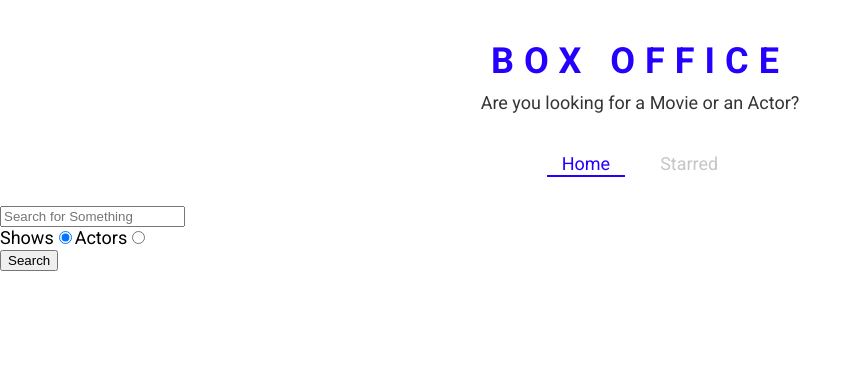
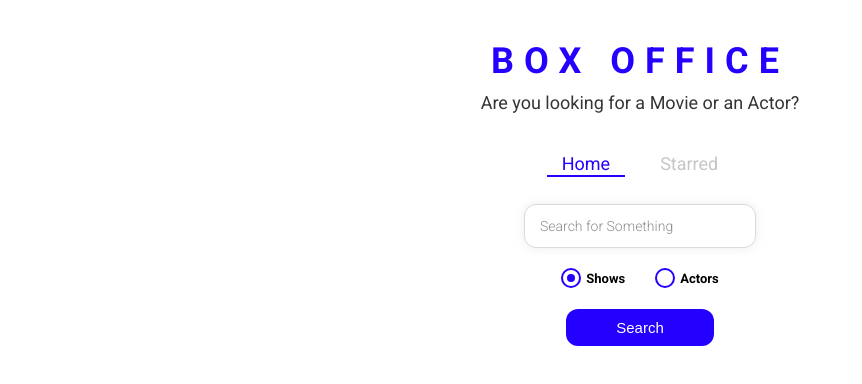
Before and after one commit to shrimayank12/Box-Office, a React (Create React App) app: page / in a window 1280 px wide. Shown: the top 384 px of the page, without its empty margins (0-862 px from the left). Built offline with nearby package versions, Linux system fonts and the light colour scheme.

Commit message:
styled the entire app

```diff
--- /dev/null
+++ b/src/components/CustomRadio.js
@@ -0,0 +1,66 @@
+import React from 'react'
+import styled from 'styled-components';
+
+const RadioWrapper = styled.label`
+  display: block;
+  position: relative;
+  padding-left: 25px;
+  cursor: pointer;
+  font-size: 13px;
+  user-select: none;
+  font-weight: 700;
+  line-height: 1.65;
+
+  input {
+    position: absolute;
+    opacity: 0;
+    cursor: pointer;
+  }
+
+  span {
+    position: absolute;
+    top: 0;
+    left: 0;
+    height: 16px;
+    width: 16px;
+    background-color: #fff;
+    border: 2px solid ${({ theme }) => theme.mainColors.blue};
+    border-radius: 50%;
+  }
+
+  input:checked ~ span {
+    background-color: #fff;
+    border: 2px solid ${({ theme }) => theme.mainColors.blue};
+  }
+
+  span:after {
+    content: '';
+    position: absolute;
+    display: none;
+  }
+
+  input:checked ~ span:after {
+    display: block;
+  }
+
+  span:after {
+    top: 4px;
+    left: 4px;
+    width: 8px;
+    height: 8px;
+    border-radius: 50%;
+    background: ${({ theme }) => theme.mainColors.blue};
+  }
+`;
+
+const CustomRadio = ({ label, ...restProps }) => {
+  return (
+    <RadioWrapper htmlFor={restProps.id}>
+      {label}
+      <input {...restProps} type='radio' />
+      <span />
+    </RadioWrapper>
+  )
+}
+
+export default CustomRadio
--- a/src/pages/Home.js
+++ b/src/pages/Home.js
@@ -1,9 +1,11 @@
 import React,{ useState } from 'react'
 import ActorGrid from '../components/actor/ActorGrid';
+import CustomRadio from '../components/CustomRadio';
 import MainPageLayout from '../components/MainPageLayout'
 import ShowGrid from '../components/show/ShowGrid';
 import { apiGet } from '../misc/config';
 import { useLastQuery } from '../misc/custom-hooks';
+import { RadioInputsWrapper, SearchButtonWrapper, SearchInput } from './Home.styled';
 
 const Home = () => {
   const [input, setInput] = useLastQuery();
@@ -45,35 +47,36 @@
 
   return (
     <MainPageLayout>
-      <input type='text'
+      <SearchInput type='text'
         placeholder='Search for Something'
         onChange={onInputChange}
         onKeyDown={onKeyDown}
         value={input}
       />
+      <RadioInputsWrapper>
         <div>
-        <label htmlFor='shows-search'>
-          Shows
-          <input
+          <CustomRadio
+            label='Shows'
             id='shows-search'
-          type='radio'
             value='shows'
             checked={isSearchShows}
             onChange={onRadioChange}
           />
-        </label>
-        <label htmlFor='actors-search'>
-          Actors
-          <input
+        </div>
+
+        <div>
+          <CustomRadio
+            label='Actors'
             id='actors-search'
-          type='radio'
             value='people'
             checked={!isSearchShows}
             onChange={onRadioChange}
           />
-        </label>
         </div>
+      </RadioInputsWrapper>
+      <SearchButtonWrapper>
         <button type='button' onClick={onSearch}>Search</button>
+      </SearchButtonWrapper>
       {renderResult()}
     </MainPageLayout>
   )
--- /dev/null
+++ b/src/pages/Home.styled.js
@@ -0,0 +1,49 @@
+import styled from "styled-components";
+
+export const SearchInput = styled.input`
+  display: block;
+  font-family: 'Roboto', sans-serif;
+  width: 200px;
+  margin: auto;
+  outline: none;
+  padding: 13px 15px;
+  border: 1px solid #dbdbdb;
+  box-shadow: 0px 0px 10px 0px rgba(219, 219, 219, 0.5);
+  font-size: 14px;
+  border-radius: 12px;
+  color: #8d8d8d;
+
+  &::placeholder {
+    font-weight: 300;
+    color: #8d8d8d;
+  }
+`;
+
+export const RadioInputsWrapper = styled.div`
+  display: flex;
+  justify-content: center;
+  margin: 20px 0;
+
+  div {
+    margin: 0 15px;
+  }
+`;
+
+export const SearchButtonWrapper = styled.div`
+  text-align: center;
+  margin-bottom: 35px;
+
+  button {
+    color: #fff;
+    background-color: ${({ theme }) => theme.mainColors.blue};
+    margin: auto;
+    padding: 10px 50px;
+    font-size: 15px;
+    border: none;
+    outline: none;
+    border-radius: 12px;
+    &:hover {
+      cursor: pointer;
+    }
+  }
+`;
```
Lines whose indentation alone changed are shown as unchanged.
